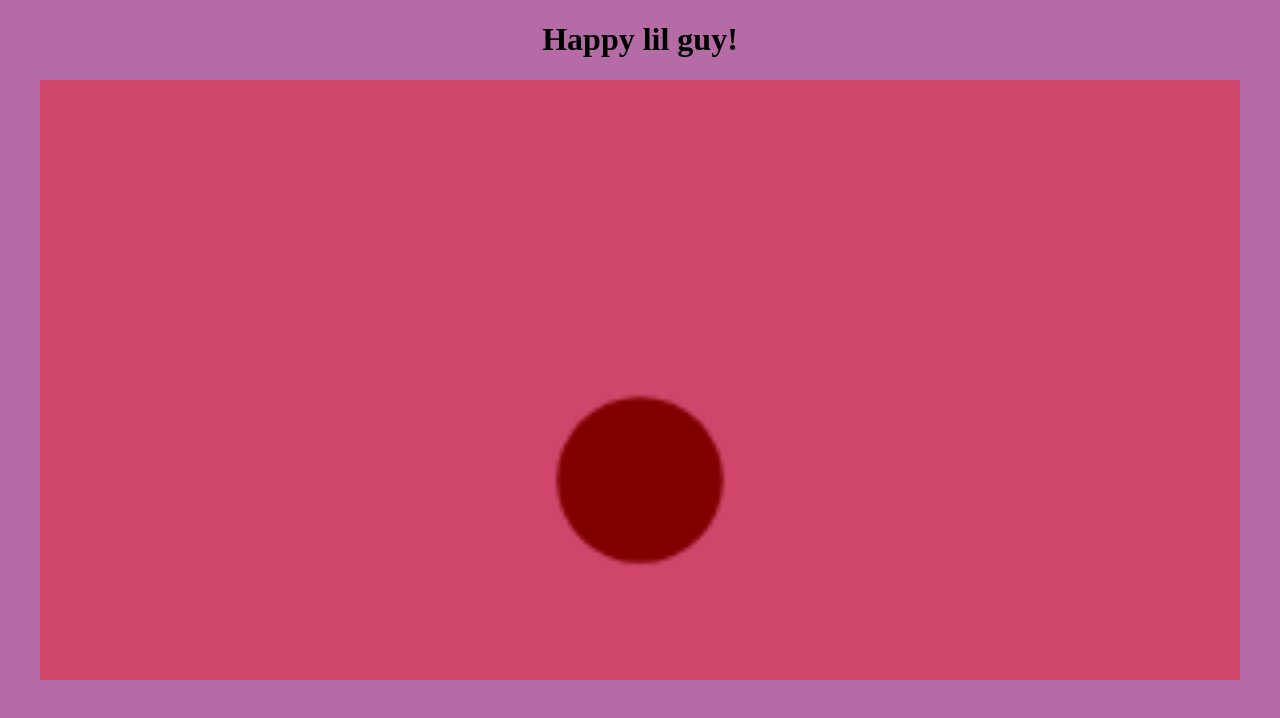
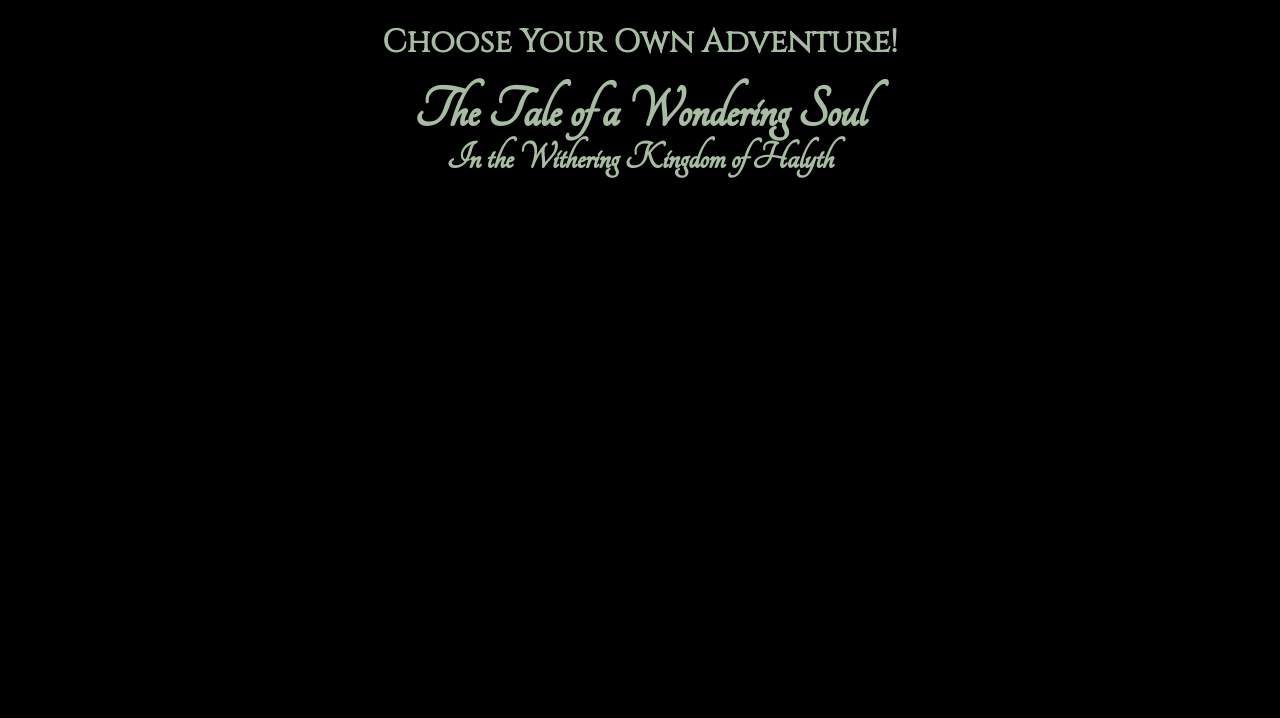
Before and after one commit to AlrightErin27/deliverable_p4, a React (Create React App) app: page / in a window 1280 px wide. Shown: the top 718 px of the page. Built offline with nearby package versions, Linux system fonts and the light colour scheme.

Commit message:
added import fonts in app.css

```diff
--- a/src/App.css
+++ b/src/App.css
@@ -1,11 +1,35 @@
-.main-app-container {
+/* Book Cover Font */
+@import url("https://fonts.googleapis.com/css2?family=Cinzel&display=swap");
+/* font-family: "Cinzel", serif; */
+
+/* 8 Bit Font */
+@import url("https://fonts.googleapis.com/css2?family=Press+Start+2P&display=swap");
+/* font-family: 'Press Start 2P', cursive; */
+
+/* Cursive Font */
+@import url("https://fonts.googleapis.com/css2?family=Tangerine&display=swap");
+/* font-family: 'Tangerine', cursive; */
+
+/* Type Writer Font */
+@import url("https://fonts.googleapis.com/css2?family=Special+Elite&display=swap");
+/* font-family: 'Special Elite', cursive; */
+
+.app-main-container {
   text-align: center;
-  background-color: rgb(214, 122, 122);
+  color: rgb(166, 189, 161);
+  font-family: "Cinzel", serif;
 }
-.canvas-one {
+.h2-title-text {
+  font-family: "Tangerine", cursive;
+  font-size: 60px;
+  margin: -5px;
+}
+.h3-title-text {
+  font-family: "Tangerine", cursive;
+  font-size: 40px;
+  margin: 2px;
+}
+/* .canvas-one {
   background-color: rgba(255, 0, 0, 0.357);
   height: 600px;
-}
-.app-main-container {
-  text-align: center;
-}
+} */
--- a/src/App.js
+++ b/src/App.js
@@ -62,8 +62,10 @@ function App() {
 
   return (
     <div className="app-main-container">
-      <h1>Happy lil guy! </h1>
-      <Canvas draw={draw} className="canvas-one" />
+      <h1>Choose Your Own Adventure!</h1>
+      <h2 className="h2-title-text">The Tale of a Wondering Soul</h2>
+      <h3 className="h3-title-text">In the Withering Kingdom of Halyth</h3>
+      {/* <Canvas draw={draw} className="canvas-one" /> */}
     </div>
   );
 }
--- a/src/index.css
+++ b/src/index.css
@@ -1,3 +1,3 @@
 body {
-  background-color: rgba(128, 0, 102, 0.577);
+  background-color: rgb(0, 0, 0);
 }
```
